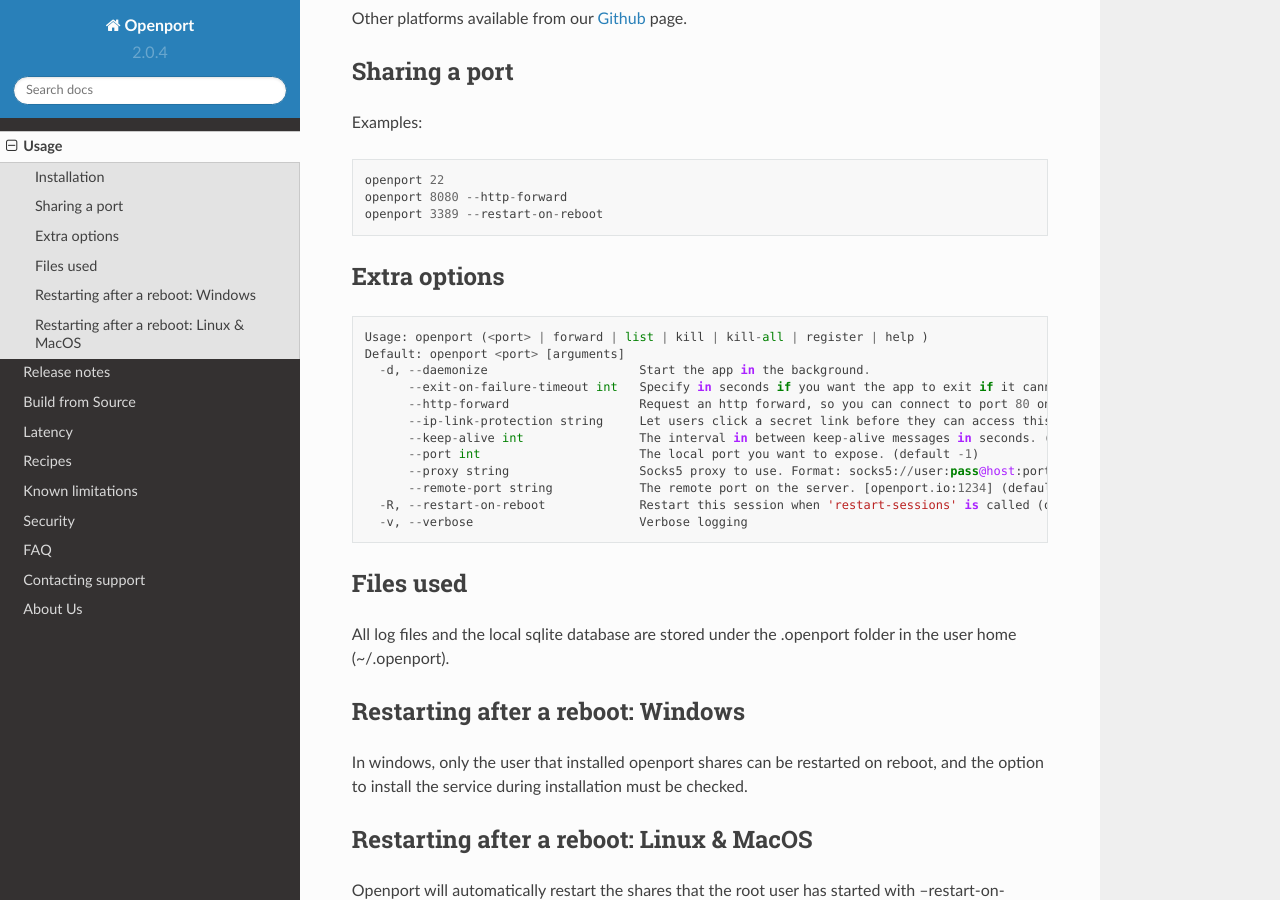
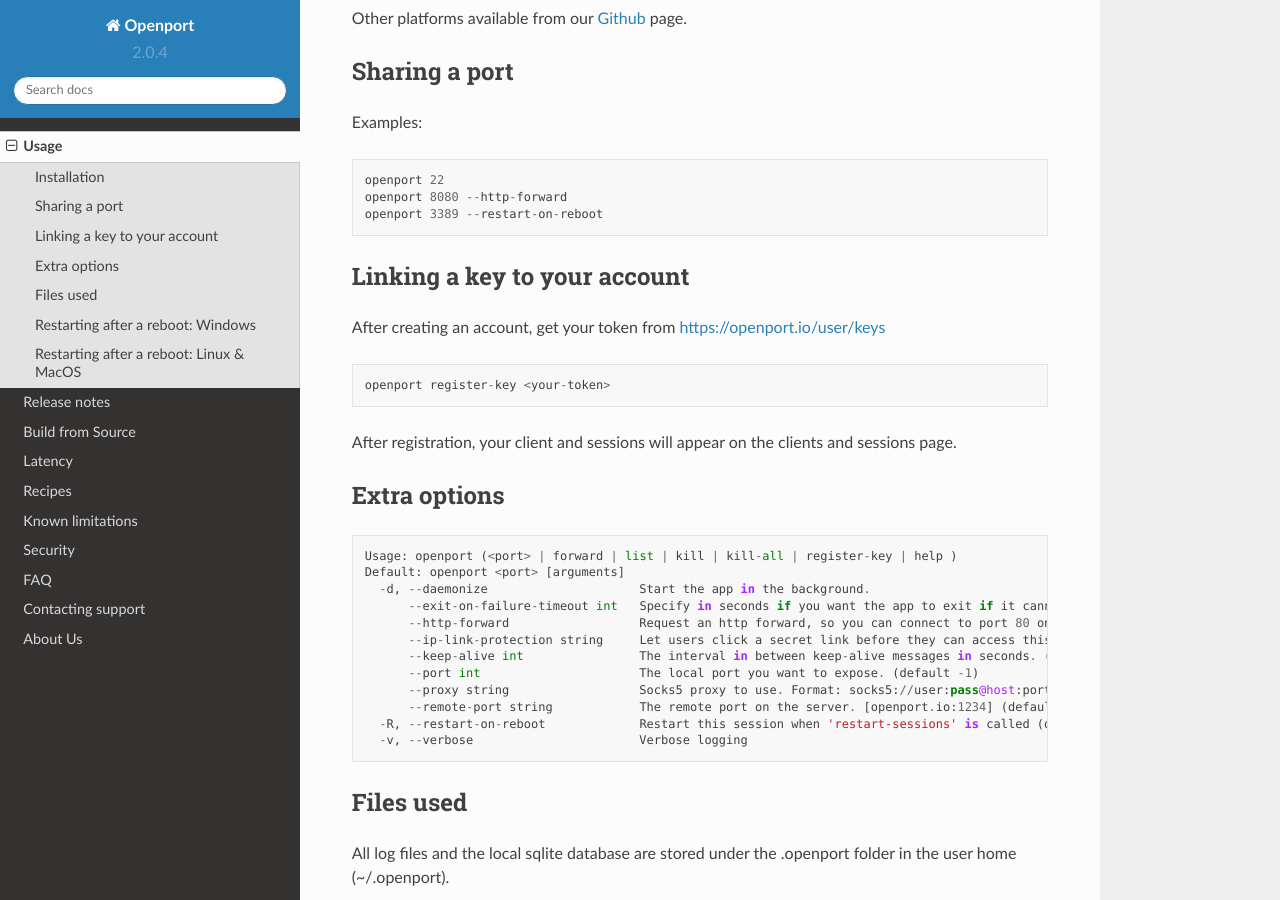
Before and after one commit to openportio/openport-docs, a Sphinx documentation site: the page built from docs/source/usage.rst, in a window 1280 px wide and 900 px high, scrolled down 340 px. Built offline with Sphinx 7.4.7 and the Read the Docs theme 2.0.0, drawn with Linux system fonts in a browser that asks for light colours.

Commit message:
Improved register-key documentation.

```diff
--- a/docs/source/recipes_create_a_forward_tunnel.rst
+++ b/docs/source/recipes_create_a_forward_tunnel.rst
@@ -8,7 +8,7 @@
 
 On my home pc: I use the commands
 
-    openport --register-key xxxxxxxx # From your https://openport.io/user/keys page
+    openport register-key xxxxxxxx # From your https://openport.io/user/keys page
     openport 22 --restart-on-reboot
 
 Which gives me the output:
--- a/docs/source/usage.rst
+++ b/docs/source/usage.rst
@@ -26,13 +26,25 @@
     openport 8080 --http-forward
     openport 3389 --restart-on-reboot
 
+Linking a key to your account
+_____________________________
+
+After creating an account, get your token from https://openport.io/user/keys
+
+.. code-block::
+
+    openport register-key <your-token>
+
+After registration, your client and sessions will appear on the clients and sessions page.
+
+
 
 Extra options
 _____________
 
 .. code-block::
 
-    Usage: openport (<port> | forward | list | kill | kill-all | register | help )
+    Usage: openport (<port> | forward | list | kill | kill-all | register-key | help )
     Default: openport <port> [arguments]
       -d, --daemonize                     Start the app in the background.
           --exit-on-failure-timeout int   Specify in seconds if you want the app to exit if it cannot properly connect. (default -1)
```
Also changed, not shown: other parts of docs/source/recipes_create_a_forward_tunnel.rst (+2 -2 lines).
